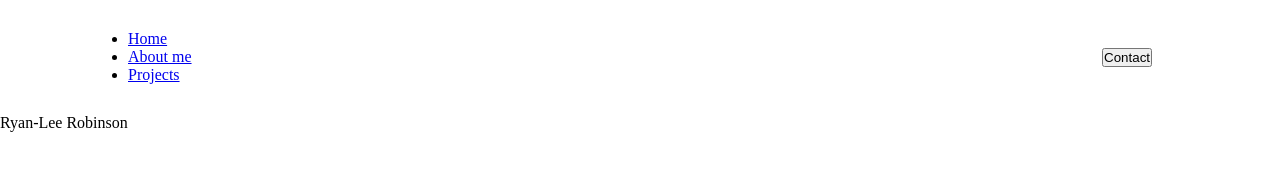
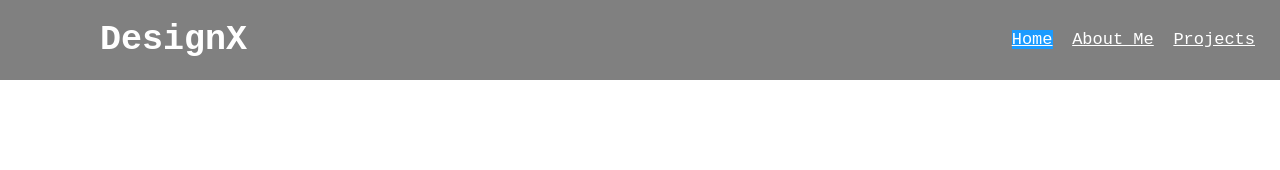
Before and after one commit to RyxnL33R0binson/Portfolio-2-, a plain HTML site: page Index.html in a window 1280 px wide. Drawn offline with Linux system fonts and the light colour scheme.

Commit message:
Started project

```diff
--- a/Index.html
+++ b/Index.html
@@ -1,27 +1,25 @@
 <!DOCTYPE html>
 <head>
     <meta charset="UTF-8">
-    <meta name="viewport" content="width=device-width, initial-scale=1.0">
+    <meta http equiv="X-UA-Compatible"content ="IE=edge">
+    <meta name="viewport" content="width=device-width, initial-scale=1, shrink-to-fit=no">
+
     <link rel="stylesheet" href="style.css">
-    <title>Ryan-Lee's Robinson</title>
+    <title>Ryan-Lee Robinsons Portfolio</title>
 </head>
 
 <body>
-    <header>
-        <nav>
-            <ul class="navbar_links">
-            <li><a href="#">Home</li>
-            <li><a href="#">About me</li>
-            <li><a href="#f">Projects</a></li>
 
+<nav id="main-nav">
+    <div class="container">
+        <label class = "logo">DesignX</label>
+        <ul>
+            <li><a class = "active" href="#">Home</a></li>
+            <li><a href="#">About Me</a></li>
+            <li><a href="#">Projects</a></li>
         </ul>
-        </nav>
-        <a class = "cta" href = "#"><button>Contact</button></a>
-    </header>
+    </div>
+</nav>
 
-    <footer>
-        <ul>
-            <li>Ryan-Lee Robinson</li>
-        </ul>
-    </footer>
 </body>
+</html>
--- /dev/null
+++ b/ProjectOne/flappybird.css
@@ -0,0 +1,8 @@
+body {
+    text-align: center;
+
+}
+
+#board {
+    background-image: url("./images/flappybirdsbackground.jpg");
+}
--- a/style.css
+++ b/style.css
@@ -1,26 +1,51 @@
-@import url('https://fonts.googleapis.com/css2?family=Montserrat+Alternates&display=swap');
+@import url('https://fonts.googleapis.com/css2?family=PT+Serif&display=swap');
+
+:root {
+    --primary-color: red;
+    --secondary-color: coral;
+    --light-color: grey;
+    --dark-color: rgb(227, 222, 222);
+    --max-width: 1200px;
+}
 
 * {
-    box-sizing: border-box;
     margin: 0;
     padding: 0;
-
+    box-sizing: border-box;
 }
 
-.navbarbutton {
-    font-family: "Montserrat", sans-serif;
-    font-weight:500;
-    font-size: 16px;
-    color: white;
-    text-decoration: none;
+body {
+    font-family: montserrat, monospace;
 }
 
-header{
-    display: flex;
-    justify-content: space-between;
-    align-items:center;
-    padding: 30px 10%;
+nav{
+    background: grey;
+    height: 80px;
+    width: 100%;
 }
-html {
-    scroll-behavior: smooth;
+label.logo {
+    color: white;
+    font-size: 35px;
+    line-height: 80px;
+    padding: 0 100px;
+    font-weight: bold;
 }
+
+nav ul {
+    float: right;
+    margin-right: 20px;
+}
+nav ul li {
+    display: inline-block;
+    line-height:80px;
+    margin: 0 5px;
+}
+nav ul li a {
+    color: white;
+    font-size: 17px;
+}
+
+a.active,a:hover{
+    background: #1b9bff;
+    transition: .5s;
+}
```
Also changed, not shown: ProjectOne/flappybird.js (added, +50 -0 lines), ProjectOne/index.html (added, +14 -0 lines), 2048/2048.js (added), 2048/style.css (added), ProjectOne/images/bird.png (added), ProjectOne/images/flappybirdsbackground.jpg (added), images/bird.png (added), images/bottom_pipe.png (added), images/codingbackground.jpg (added).
